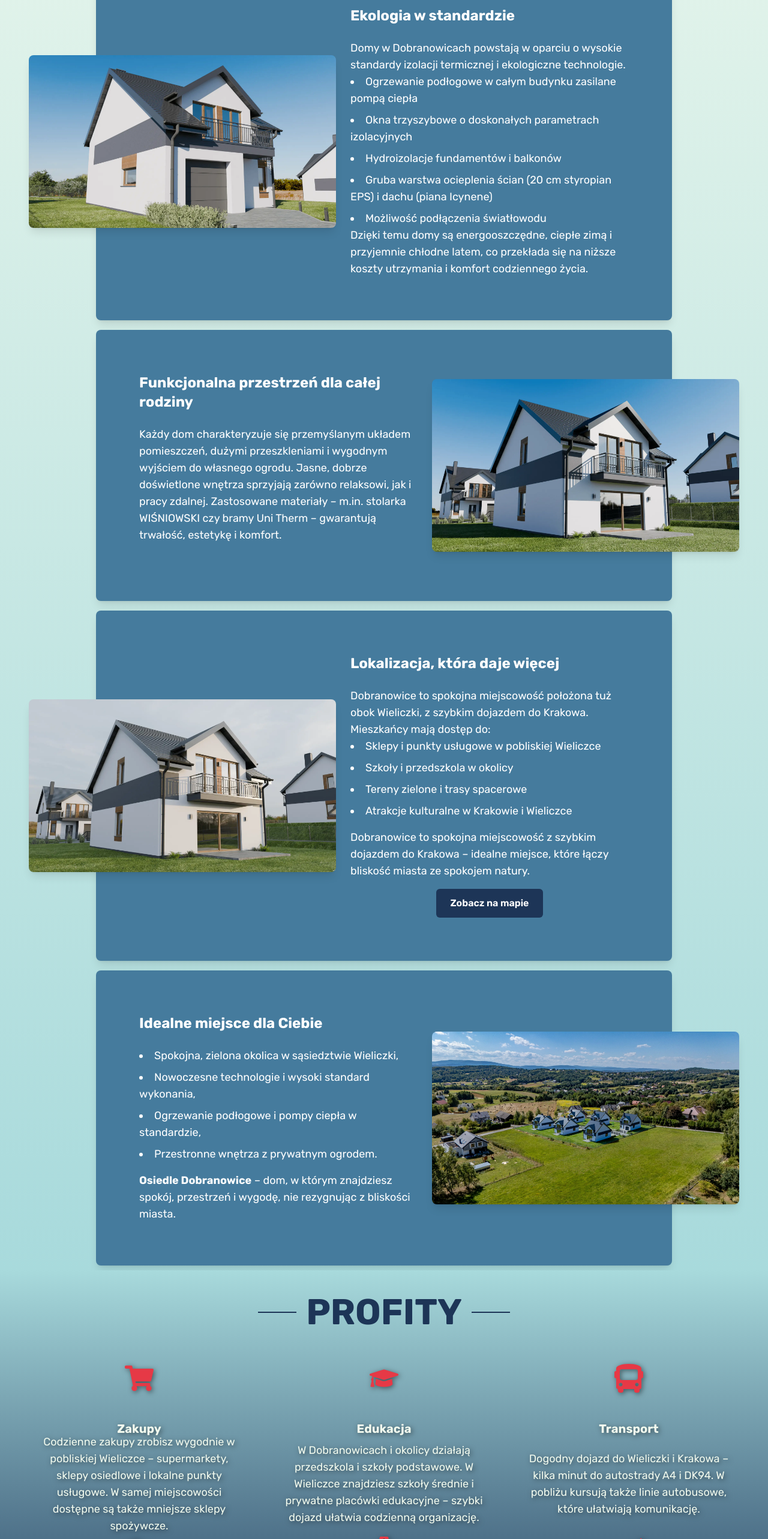
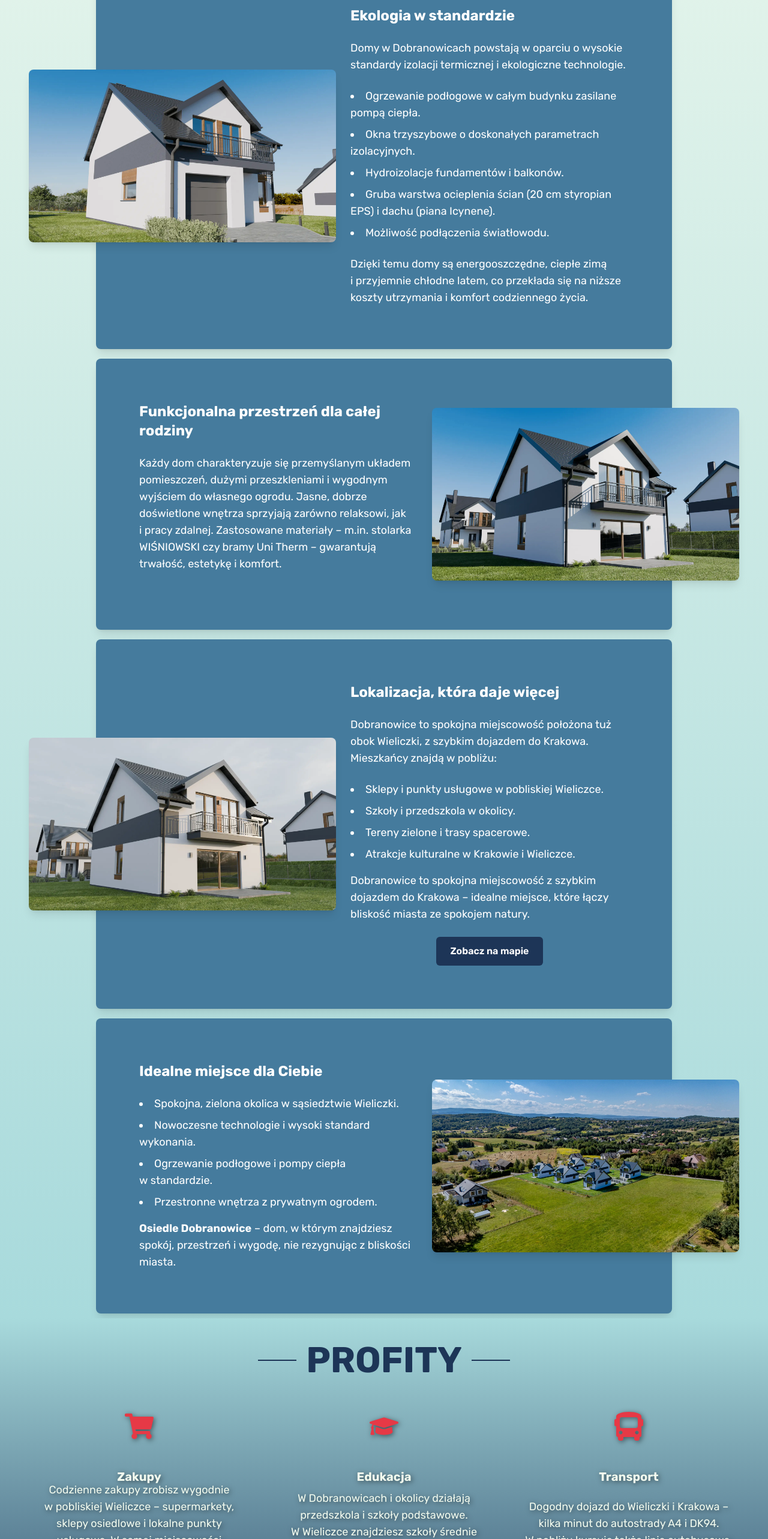
Before and after one commit to ruffaaw/dobranowice, a Next.js app: page / in a window 1280 px wide. Shown: the part 1470-4036 px from the top of the page at 60% size. Built offline with nearby package versions, Linux system fonts and the light colour scheme.

Commit message:
feat: enhance descriptions in Investment and Profits components for better readability

```diff
--- a/components/Investment.tsx
+++ b/components/Investment.tsx
@@ -78,18 +78,22 @@ export default function Investment() {
         </div>
 
         <div className="bg-[#457b9d] rounded-lg overflow-hidden shadow-lg flex flex-col md:flex-row w-full lg:w-4/5 lg:p-10">
-          <div className="p-6 sm:p-8 lg:w-3/5 text-white" data-aos="fade-right">
-            <h2 className="text-xl sm:text-2xl font-bold mb-4 sm:mb-6">
+          <div
+            className="p-6 sm:p-8 lg:w-3/5 text-white space-y-4 sm:space-y-6"
+            data-aos="fade-right"
+          >
+            <h2 className="text-xl sm:text-2xl font-bold">
               Komfort i prywatność każdego dnia
             </h2>
             <p className="text-base sm:text-lg mb-4 sm:mb-6">
               Osiedle w Dobranowicach to kameralny kompleks domów
-              jednorodzinnych, zaprojektowanych z myślą o wygodzie, prywatności
-              i bezpieczeństwie mieszkańców. Każdy budynek posiada własny ogród,
-              miejsce postojowe i dostęp do drogi wewnętrznej wykonanej z kostki
-              brukowej. Ogrodzenie panelowe z bramą przesuwną zapewnia poczucie
-              prywatności, a nowoczesna architektura łączy funkcjonalność z
-              elegancką formą.
+              jednorodzinnych, zaprojektowanych z&nbsp;myślą o&nbsp;wygodzie,
+              prywatności i&nbsp;bezpieczeństwie mieszkańców. Każdy budynek
+              posiada własny ogród, miejsce postojowe i&nbsp;dostęp do drogi
+              wewnętrznej wykonanej z&nbsp;kostki brukowej. Ogrodzenie panelowe
+              z&nbsp;bramą przesuwną zapewnia poczucie prywatności,
+              a&nbsp;nowoczesna architektura łączy funkcjonalność
+              z&nbsp;elegancką formą.
             </p>
           </div>
         </div>
@@ -169,30 +173,35 @@ export default function Investment() {
         </div>
 
         <div className="bg-[#457b9d] rounded-lg overflow-hidden shadow-lg flex flex-col md:flex-row w-full lg:w-4/5 justify-start lg:justify-end lg:p-10">
-          <div className="p-6 sm:p-8 lg:w-3/5 text-white" data-aos="fade-left">
-            <h2 className="text-xl sm:text-2xl font-bold mb-4 sm:mb-6 ">
+          <div
+            className="p-6 sm:p-8 lg:w-3/5 text-white space-y-4 sm:space-y-6"
+            data-aos="fade-left"
+          >
+            <h2 className="text-xl sm:text-2xl font-bold">
               Ekologia w standardzie
             </h2>
             <p className="text-base sm:text-lg">
-              Domy w Dobranowicach powstają w oparciu o wysokie standardy
-              izolacji termicznej i ekologiczne technologie.
+              Domy w Dobranowicach powstają w&nbsp;oparciu o&nbsp;wysokie
+              standardy izolacji termicznej i&nbsp;ekologiczne technologie.
             </p>
             <ul className="list-disc list-inside text-base sm:text-lg space-y-2">
               <li>
-                Ogrzewanie podłogowe w całym budynku zasilane pompą ciepła
+                Ogrzewanie podłogowe w&nbsp;całym budynku zasilane pompą ciepła.
               </li>
-              <li>Okna trzyszybowe o doskonałych parametrach izolacyjnych</li>
-              <li>Hydroizolacje fundamentów i balkonów</li>
               <li>
-                Gruba warstwa ocieplenia ścian (20 cm styropian EPS) i dachu
-                (piana Icynene)
+                Okna trzyszybowe o&nbsp;doskonałych parametrach izolacyjnych.
               </li>
-              <li>Możliwość podłączenia światłowodu</li>
+              <li>Hydroizolacje fundamentów i&nbsp;balkonów.</li>
+              <li>
+                Gruba warstwa ocieplenia ścian (20&nbsp;cm styropian EPS)
+                i&nbsp;dachu (piana Icynene).
+              </li>
+              <li>Możliwość podłączenia światłowodu.</li>
             </ul>
             <p className="text-base sm:text-lg">
-              Dzięki temu domy są energooszczędne, ciepłe zimą i przyjemnie
-              chłodne latem, co przekłada się na niższe koszty utrzymania i
-              komfort codziennego życia.
+              Dzięki temu domy są energooszczędne, ciepłe zimą i&nbsp;przyjemnie
+              chłodne latem, co przekłada się na niższe koszty utrzymania
+              i&nbsp;komfort codziennego życia.
             </p>
           </div>
         </div>
@@ -232,16 +241,20 @@ export default function Investment() {
           />
         </div>
         <div className="bg-[#457b9d] rounded-lg overflow-hidden shadow-lg flex flex-col md:flex-row w-full lg:w-4/5 lg:p-10">
-          <div className="p-6 sm:p-8 lg:w-3/5 text-white" data-aos="fade-right">
-            <h2 className="text-xl sm:text-2xl font-bold mb-4 sm:mb-6">
+          <div
+            className="p-6 sm:p-8 lg:w-3/5 text-white space-y-4 sm:space-y-6"
+            data-aos="fade-right"
+          >
+            <h2 className="text-xl sm:text-2xl font-bold">
               Funkcjonalna przestrzeń dla całej rodziny
             </h2>
             <p className="text-base sm:text-lg mb-4 sm:mb-6">
               Każdy dom charakteryzuje się przemyślanym układem pomieszczeń,
-              dużymi przeszkleniami i wygodnym wyjściem do własnego ogrodu.
+              dużymi przeszkleniami i&nbsp;wygodnym wyjściem do własnego ogrodu.
               Jasne, dobrze doświetlone wnętrza sprzyjają zarówno relaksowi, jak
-              i pracy zdalnej. Zastosowane materiały – m.in. stolarka WIŚNIOWSKI
-              czy bramy Uni Therm – gwarantują trwałość, estetykę i komfort.
+              i&nbsp;pracy zdalnej. Zastosowane materiały – m.in. stolarka
+              WIŚNIOWSKI czy bramy Uni Therm – gwarantują trwałość, estetykę
+              i&nbsp;komfort.
             </p>
           </div>
         </div>
@@ -282,23 +295,28 @@ export default function Investment() {
           />
         </div>
         <div className="bg-[#457b9d] rounded-lg overflow-hidden shadow-lg flex flex-col md:flex-row w-full lg:w-4/5 justify-end lg:p-10">
-          <div className="p-6 sm:p-8 lg:w-3/5 text-white" data-aos="fade-left">
-            <h2 className="text-xl sm:text-2xl font-bold mb-4 sm:mb-6 ">
+          <div
+            className="p-6 sm:p-8 lg:w-3/5 text-white space-y-4 sm:space-y-6"
+            data-aos="fade-left"
+          >
+            <h2 className="text-xl sm:text-2xl font-bold ">
               Lokalizacja, która daje więcej
             </h2>
             <p className="text-base sm:text-lg">
-              Dobranowice to spokojna miejscowość położona tuż obok Wieliczki, z
-              szybkim dojazdem do Krakowa. Mieszkańcy mają dostęp do:
+              Dobranowice to spokojna miejscowość położona tuż obok Wieliczki,
+              z&nbsp;szybkim dojazdem do Krakowa. Mieszkańcy znajdą
+              w&nbsp;pobliżu:
             </p>
             <ul className="list-disc list-inside text-base sm:text-lg space-y-2 mb-4">
-              <li>Sklepy i punkty usługowe w pobliskiej Wieliczce</li>
-              <li>Szkoły i przedszkola w okolicy</li>
-              <li>Tereny zielone i trasy spacerowe</li>
-              <li>Atrakcje kulturalne w Krakowie i Wieliczce</li>
+              <li>Sklepy i&nbsp;punkty usługowe w pobliskiej Wieliczce.</li>
+              <li>Szkoły i&nbsp;przedszkola w okolicy.</li>
+              <li>Tereny zielone i&nbsp;trasy spacerowe.</li>
+              <li>Atrakcje kulturalne w&nbsp;Krakowie i&nbsp;Wieliczce.</li>
             </ul>
             <p className="text-base sm:text-lg">
-              Dobranowice to spokojna miejscowość z szybkim dojazdem do Krakowa
-              – idealne miejsce, które łączy bliskość miasta ze spokojem natury.
+              Dobranowice to spokojna miejscowość z&nbsp;szybkim dojazdem do
+              Krakowa – idealne miejsce, które łączy bliskość miasta ze spokojem
+              natury.
             </p>
             <div className="flex justify-center mt-4">
               <button
@@ -350,19 +368,25 @@ export default function Investment() {
           />
         </div>
         <div className="bg-[#457b9d] rounded-lg overflow-hidden shadow-lg flex flex-col md:flex-row w-full lg:w-4/5 lg:p-10">
-          <div className="p-6 sm:p-8 lg:w-3/5 text-white" data-aos="fade-right">
-            <h2 className="text-xl sm:text-2xl font-bold mb-4 sm:mb-6">
+          <div
+            className="p-6 sm:p-8 lg:w-3/5 text-white space-y-4 sm:space-y-6"
+            data-aos="fade-right"
+          >
+            <h2 className="text-xl sm:text-2xl font-bold">
               Idealne miejsce dla Ciebie
             </h2>
             <ul className="list-disc list-inside text-base sm:text-lg space-y-2 mb-4">
-              <li>Spokojna, zielona okolica w sąsiedztwie Wieliczki,</li>
-              <li>Nowoczesne technologie i wysoki standard wykonania,</li>
-              <li>Ogrzewanie podłogowe i pompy ciepła w standardzie,</li>
-              <li>Przestronne wnętrza z prywatnym ogrodem.</li>
+              <li>Spokojna, zielona okolica w&nbsp;sąsiedztwie Wieliczki.</li>
+              <li>Nowoczesne technologie i&nbsp;wysoki standard wykonania.</li>
+              <li>
+                Ogrzewanie podłogowe i&nbsp;pompy ciepła w&nbsp;standardzie.
+              </li>
+              <li>Przestronne wnętrza z&nbsp;prywatnym ogrodem.</li>
             </ul>
             <p className="text-base sm:text-lg">
               <strong>Osiedle Dobranowice</strong> – dom, w którym znajdziesz
-              spokój, przestrzeń i wygodę, nie rezygnując z bliskości miasta.
+              spokój, przestrzeń i&nbsp;wygodę, nie rezygnując z&nbsp;bliskości
+              miasta.
             </p>
           </div>
         </div>
--- a/components/Profits.tsx
+++ b/components/Profits.tsx
@@ -11,43 +11,72 @@ export default function Profits() {
     {
       icon: <FaShoppingCart className="text-[#e63946] text-5xl" />,
       title: "Zakupy",
-      description:
-        "Codzienne zakupy zrobisz wygodnie w pobliskiej Wieliczce – supermarkety, sklepy osiedlowe i lokalne punkty usługowe. W samej miejscowości dostępne są także mniejsze sklepy spożywcze.",
+      description: (
+        <span>
+          Codzienne zakupy zrobisz wygodnie w&nbsp;pobliskiej Wieliczce –
+          supermarkety, sklepy osiedlowe i&nbsp;lokalne punkty usługowe.
+          W&nbsp;samej miejscowości dostępne są także mniejsze sklepy spożywcze.
+        </span>
+      ),
       delay: 0,
     },
     {
       icon: <FaGraduationCap className="text-[#e63946] text-5xl" />,
       title: "Edukacja",
-      description:
-        "W Dobranowicach i okolicy działają przedszkola i szkoły podstawowe. W Wieliczce znajdziesz szkoły średnie i prywatne placówki edukacyjne – szybki dojazd ułatwia codzienną organizację.",
+      description: (
+        <span>
+          W Dobranowicach i&nbsp;okolicy działają przedszkola i&nbsp;szkoły
+          podstawowe. W&nbsp;Wieliczce znajdziesz szkoły średnie i&nbsp;prywatne
+          placówki edukacyjne – szybki dojazd ułatwia codzienną organizację.
+        </span>
+      ),
       delay: 100,
     },
     {
       icon: <FaBus className="text-[#e63946] text-5xl" />,
       title: "Transport",
-      description:
-        "Dogodny dojazd do Wieliczki i Krakowa – kilka minut do autostrady A4 i DK94. W pobliżu kursują także linie autobusowe, które ułatwiają komunikację.",
+      description: (
+        <span>
+          Dogodny dojazd do Wieliczki i&nbsp;Krakowa – kilka minut do autostrady
+          A4 i&nbsp;DK94. W&nbsp;pobliżu kursują także linie autobusowe, które
+          ułatwiają komunikację.
+        </span>
+      ),
       delay: 200,
     },
     {
       icon: <FaTheaterMasks className="text-[#e63946] text-5xl" />,
       title: "Rozrywka",
-      description:
-        "Kraków i Wieliczka oferują kina, teatry, restauracje i atrakcje turystyczne, takie jak Kopalnia Soli czy Tężnia Solankowa – idealne na czas wolny.",
+      description: (
+        <span>
+          Kraków i&nbsp;Wieliczka oferują kina, teatry, restauracje
+          i&nbsp;atrakcje turystyczne, takie jak Kopalnia Soli czy Tężnia
+          Solankowa – idealne na czas wolny.
+        </span>
+      ),
       delay: 300,
     },
     {
       icon: <FaHospital className="text-[#e63946] text-5xl" />,
       title: "Usługi",
-      description:
-        "W Wieliczce znajdziesz przychodnie, apteki, banki i inne punkty usługowe – codzienne sprawy załatwisz szybko i wygodnie.",
+      description: (
+        <span>
+          W&nbsp;Wieliczce znajdziesz przychodnie, apteki, banki i&nbsp;inne
+          punkty usługowe – codzienne sprawy załatwisz szybko i&nbsp;wygodnie.
+        </span>
+      ),
       delay: 400,
     },
     {
       icon: <FaLeaf className="text-[#e63946] text-5xl" />,
       title: "Rekreacja",
-      description:
-        "Dobranowice to spokojna, zielona okolica z trasami spacerowymi i rowerowymi. Własny ogród i taras to dodatkowa przestrzeń do relaksu.",
+      description: (
+        <span>
+          Dobranowice to spokojna, zielona okolica z&nbsp;trasami spacerowymi
+          i&nbsp;rowerowymi. Własny ogród i&nbsp;taras to dodatkowa przestrzeń
+          do relaksu.
+        </span>
+      ),
       delay: 500,
     },
   ];
```
